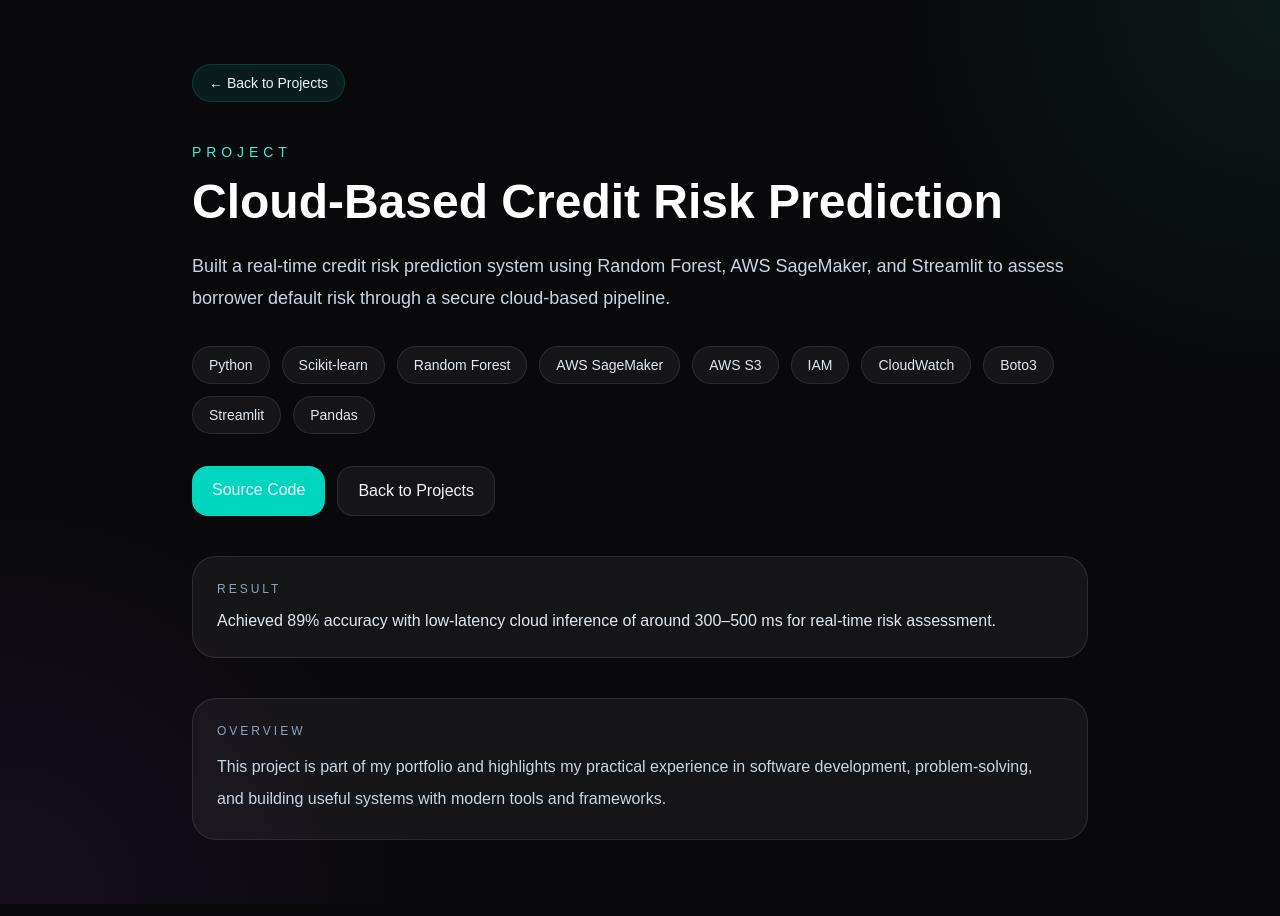
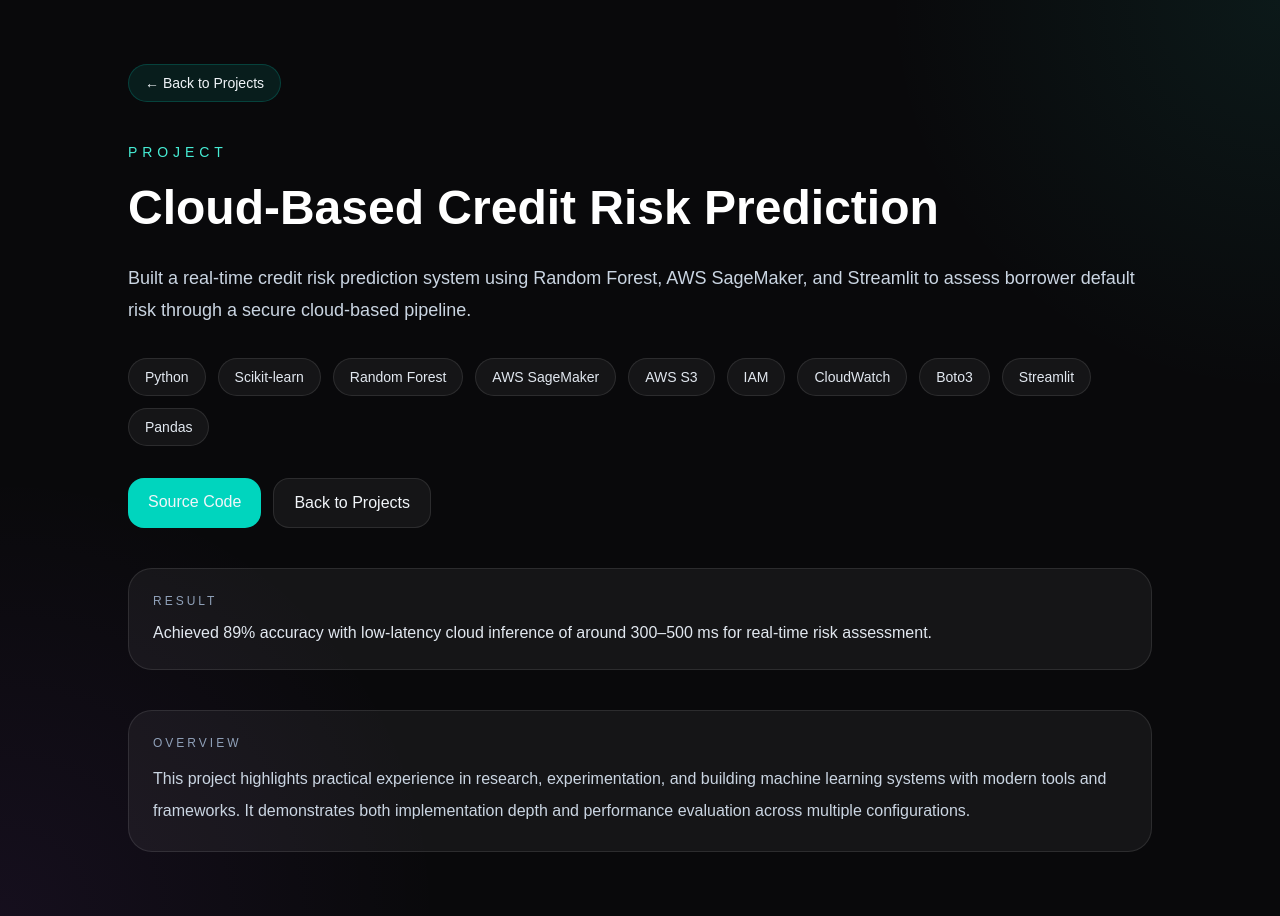
Before and after one commit to SmitPatel06/My-Portfolio, a Next.js app: page /projects/cloud-based-credit-risk-prediction in a window 1280 px wide. Built offline with nearby package versions, Linux system fonts and the light colour scheme.

Commit message:
Add EP research project details page

```diff
--- a/app/data/portfolio.ts
+++ b/app/data/portfolio.ts
@@ -15,18 +15,25 @@
 
 export const projects = [
   {
+  slug: "equilibrium-propagation-variable-time-constants",
   title: "Improving the Robustness of Equilibrium Propagation Through Variable Time Constants",
   type: "Research Project",
   description:
     "Designed and implemented a research project on Equilibrium Propagation as a biologically inspired learning method for MNIST digit classification using variable time constants.",
-  stack: ["Python", "PyTorch", "Equilibrium Propagation", "MNIST", "Deep Learning"],
+  stack: [
+    "Python",
+    "PyTorch",
+    "Equilibrium Propagation",
+    "MNIST",
+    "Deep Learning",
+  ],
   result:
     "Tested Gaussian and Uniform time-step configurations across multiple random seeds, showing stable performance and stronger overall results with the uniform configuration.",
   github:
     "https://github.com/SmitPatel06/Improving-the-Robustness-of-Equilibrium-Propagation-Through-Variable-Time-Constants.git",
   arxiv: "https://arxiv.org/abs/2603.03402",
   ccn: "https://drive.google.com/file/d/1LbcNC-wnTmGgWiRT9JT2hTa78hdaES1V/view?usp=sharing",
-  },
+},
 
   {
     slug: "twitter-big-data-analysis",
--- a/app/page.tsx
+++ b/app/page.tsx
@@ -314,7 +314,7 @@
                   {[
                     ["Core Focus", "Web / Data / Cloud"],
                     ["Status", "Open to Opportunities"],
-                    ["Location", "Thunder Bay"],
+                    ["Location", "Toronto"],
                   ].map(([label, value]) => (
                     <div
                       key={label}
--- a/app/projects/[slug]/page.tsx
+++ b/app/projects/[slug]/page.tsx
@@ -16,7 +16,7 @@
 
   return (
     <main className="min-h-screen px-6 py-16 text-slate-100 lg:px-10">
-      <div className="mx-auto max-w-4xl">
+      <div className="mx-auto max-w-5xl">
         <Link
           href="/projects"
           className="inline-flex items-center rounded-full border border-teal-400/20 bg-teal-400/10 px-4 py-2 text-sm font-medium text-teal-100 transition hover:bg-teal-400/20"
@@ -25,10 +25,10 @@
         </Link>
 
         <p className="mt-10 text-sm uppercase tracking-[0.35em] text-teal-300">
-          Project
+          {project.type || "Project"}
         </p>
 
-        <h1 className="mt-4 text-4xl font-semibold text-white md:text-5xl">
+        <h1 className="mt-4 text-4xl font-semibold leading-tight text-white md:text-5xl">
           {project.title}
         </h1>
 
@@ -57,6 +57,28 @@
             Source Code
           </a>
 
+          {project.arxiv && (
+            <a
+              href={project.arxiv}
+              target="_blank"
+              rel="noreferrer"
+              className="rounded-2xl border border-white/10 bg-white/5 px-5 py-3 font-medium text-white transition hover:bg-white/10"
+            >
+              arXiv Paper
+            </a>
+          )}
+
+          {project.ccn && (
+            <a
+              href={project.ccn}
+              target="_blank"
+              rel="noreferrer"
+              className="rounded-2xl border border-white/10 bg-white/5 px-5 py-3 font-medium text-white transition hover:bg-white/10"
+            >
+              CCN Paper
+            </a>
+          )}
+
           <Link
             href="/projects"
             className="rounded-2xl border border-white/10 bg-white/5 px-5 py-3 font-medium text-white transition hover:bg-white/10"
@@ -77,9 +99,10 @@
             Overview
           </p>
           <p className="mt-3 leading-8 text-slate-300">
-            This project is part of my portfolio and highlights my practical
-            experience in software development, problem-solving, and building
-            useful systems with modern tools and frameworks.
+            This project highlights practical experience in research,
+            experimentation, and building machine learning systems with modern
+            tools and frameworks. It demonstrates both implementation depth and
+            performance evaluation across multiple configurations.
           </p>
         </div>
       </div>
```
